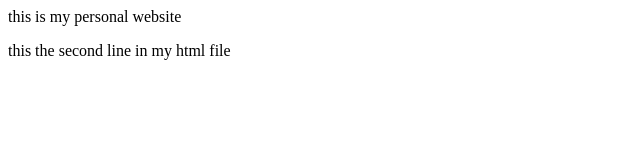
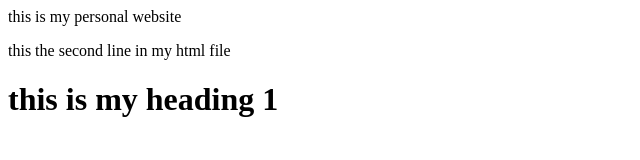
Before and after one commit to Starkes09/git_practice, a plain HTML site: page index.html in a window 1280 px wide. Shown: the whole page, without its empty margins (0-640 px from the left). Drawn offline with Linux system fonts and the light colour scheme.

Commit message:
updated index file with heading

```diff
--- a/index.html
+++ b/index.html
@@ -8,5 +8,6 @@
 <body>
     this is my personal website
     <p>this the second line in my html file</p>
+    <h1>this is my heading 1</h1>
 </body>
 </html>
```
